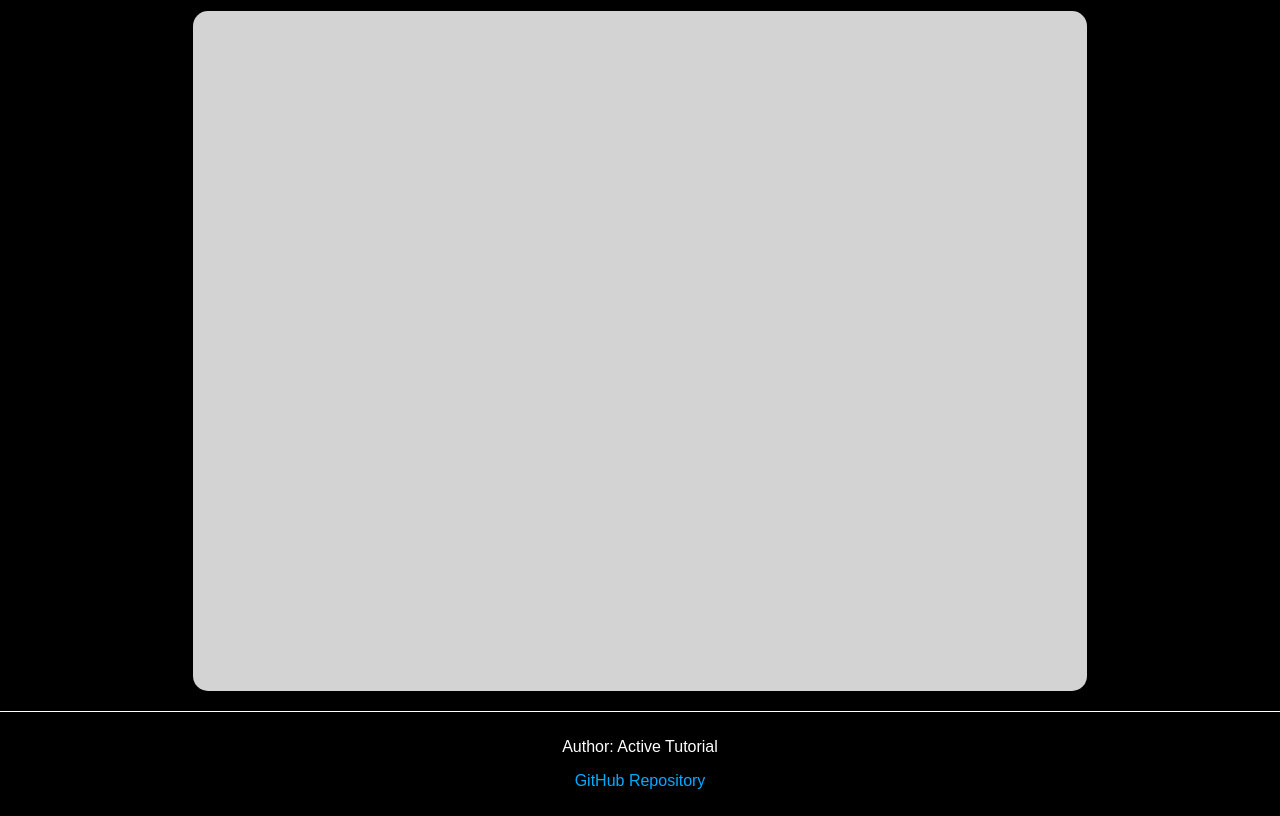
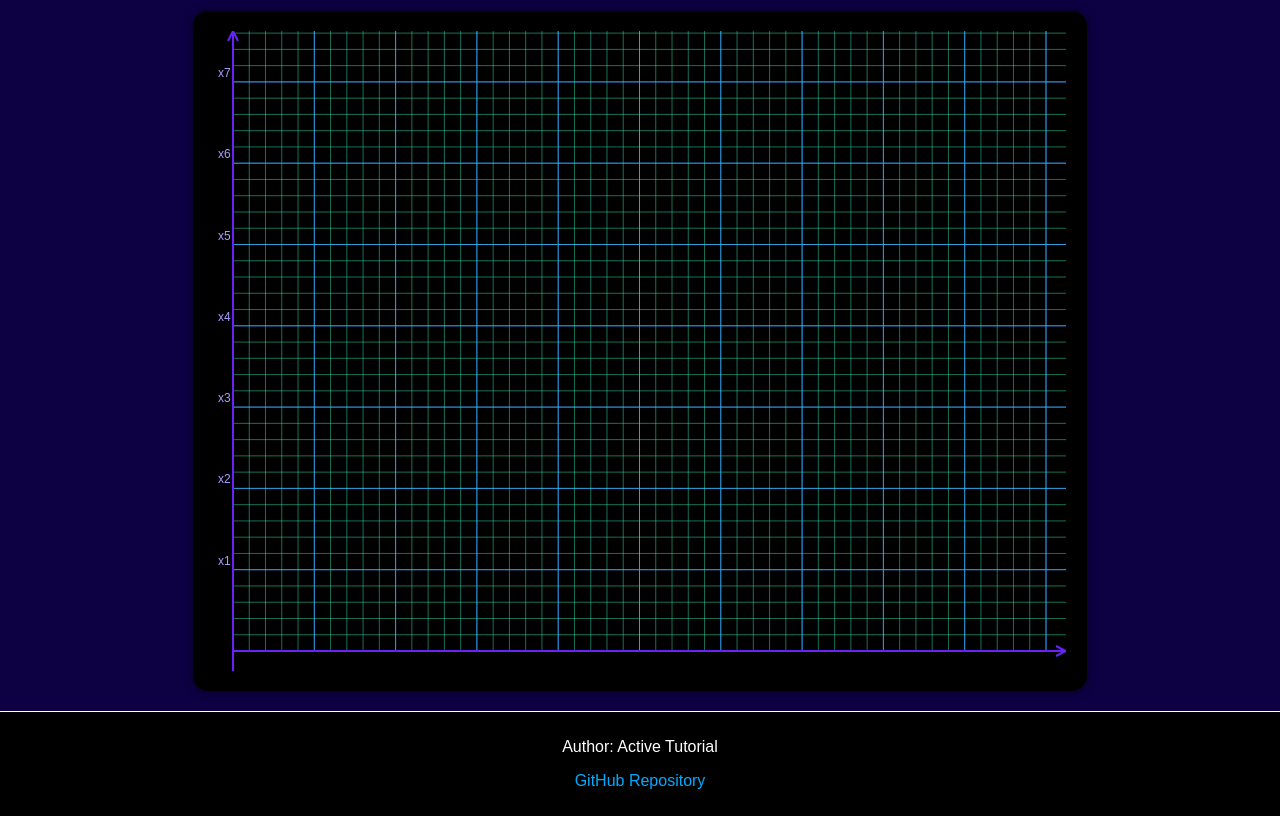
Before and after one commit to ActiveTutorial/stock-market-game, a website: page frontend/index.html in a window 1280 px wide. Shown: the part 82-898 px from the top of the page. Drawn offline with Linux system fonts and the light colour scheme; no server answers.

Commit message:
Added cordenate system drawing - Function to resize canvas - Function to draw grid - Function to draw axis - CSS to style the canvas

```diff
--- a/frontend/script.js
+++ b/frontend/script.js
@@ -1,7 +1,139 @@
 document.addEventListener('DOMContentLoaded', () => {
+
+    // Fetch and set version number
     fetch('/api/version')
         .then(response => response.json())
         .then(data => {
             document.getElementById('version').textContent = `Stock Market Game v${data.version}`;
         });
+
+    // Create canvas
+    const canvas = document.getElementById('stockCanvas');
+    const ctx = canvas.getContext('2d');
+
+    function resizeCanvas() {
+        const mainDiv = document.querySelector('.main');
+        // Adjust size to fit inside the div
+        canvas.width = mainDiv.clientWidth - 40;
+        canvas.height = mainDiv.clientHeight - 40;
+    }
+
+    function drawCoordinateSystem() {
+        // Height and width of the canvas
+        const width = canvas.width;
+        const height = canvas.height;
+        // Step size for thick and thin grid lines
+        const step = (width - 40) / 10; // Adjust step to align with axes
+        const subStep = step / 5; // Sub-step for denser grid lines
+
+        ctx.clearRect(0, 0, width, height); // Clear the canvas before drawing
+
+        // Create temporary elements to get computed styles
+        const styleElements = {};
+        ['main-grid-line', 'dense-grid-line', 'axis-label', 'axis-line', 'axis-arrow'].forEach(className => {
+            styleElements[className] = document.createElement('div');
+            styleElements[className].className = className;
+            styleElements[className].style.display = 'none';
+            document.body.appendChild(styleElements[className]);
+        });
+
+        // Draw main grid lines
+        // Set line style
+        ctx.strokeStyle = getComputedStyle(styleElements['main-grid-line']).stroke;
+        ctx.lineWidth = parseFloat(getComputedStyle(styleElements['main-grid-line']).strokeWidth);
+
+        // Draw vertical main grid lines
+        for (let x = 20; x <= width - 20; x += step) {
+            ctx.beginPath();
+            ctx.moveTo(x, 0);
+            ctx.lineTo(x, height - 20);
+            ctx.stroke();
+        }
+
+        // Draw horizontal main grid lines
+        for (let y = height - 20; y >= 0; y -= step) {
+            ctx.beginPath();
+            ctx.moveTo(20, y);
+            ctx.lineTo(width, y);
+            ctx.stroke();
+        }
+
+        // Draw denser grid lines
+        // Set line style
+        ctx.strokeStyle = getComputedStyle(styleElements['dense-grid-line']).stroke;
+        ctx.lineWidth = parseFloat(getComputedStyle(styleElements['dense-grid-line']).strokeWidth);
+
+        // Draw vertical denser grid lines
+        for (let x = 20 + subStep; x <= width - 20; x += subStep) {
+            ctx.beginPath();
+            ctx.moveTo(x, 0);
+            ctx.lineTo(x, height - 20);
+            ctx.stroke();
+        }
+
+        // Draw horizontal denser grid lines
+        for (let y = height - 20 - subStep; y >= 0; y -= subStep) {
+            ctx.beginPath();
+            ctx.moveTo(20, y);
+            ctx.lineTo(width, y);
+            ctx.stroke();
+        }
+
+        // Draw coordinate markings
+        ctx.fillStyle = getComputedStyle(styleElements['axis-label']).fill;
+        ctx.font = `${getComputedStyle(styleElements['axis-label']).fontSize} Arial`;
+        for (let i = 1; i <= 9; i++) {
+            ctx.fillText(`x${i}`, 5, height - (i * step) - 25);
+        }
+
+        // Draw axes
+        ctx.strokeStyle = getComputedStyle(styleElements['axis-line']).stroke;
+        ctx.lineWidth = parseFloat(getComputedStyle(styleElements['axis-line']).strokeWidth);
+
+        // X-axis
+        ctx.beginPath();
+        ctx.moveTo(20, height - 20);
+        ctx.lineTo(width, height - 20);
+        ctx.stroke();
+
+        // X-axis arrow
+        ctx.strokeStyle = getComputedStyle(styleElements['axis-arrow']).stroke;
+        ctx.lineWidth = parseFloat(getComputedStyle(styleElements['axis-arrow']).strokeWidth);
+        ctx.beginPath();
+        ctx.moveTo(width - 10, height - 25);
+        ctx.lineTo(width, height - 20);
+        ctx.lineTo(width - 10, height - 15);
+        ctx.stroke();
+
+        // Y-axis
+        ctx.strokeStyle = getComputedStyle(styleElements['axis-line']).stroke;
+        ctx.lineWidth = parseFloat(getComputedStyle(styleElements['axis-line']).strokeWidth);
+        ctx.beginPath();
+        ctx.moveTo(20, 0);
+        ctx.lineTo(20, height);
+        ctx.stroke();
+
+        // Y-axis arrow
+        ctx.strokeStyle = getComputedStyle(styleElements['axis-arrow']).stroke;
+        ctx.lineWidth = parseFloat(getComputedStyle(styleElements['axis-arrow']).strokeWidth);
+        ctx.beginPath();
+        ctx.moveTo(15, 10);
+        ctx.lineTo(20, 0);
+        ctx.lineTo(25, 10);
+        ctx.stroke();
+
+        // Remove temporary elements
+        Object.values(styleElements).forEach(element => document.body.removeChild(element));
+    }
+
+    function drawCanvas() {
+        resizeCanvas();
+        drawCoordinateSystem();
+    }
+
+    drawCanvas();
+
+    window.addEventListener('resize', () => {
+        drawCanvas();
+    });
 });
--- a/frontend/style.css
+++ b/frontend/style.css
@@ -1,5 +1,5 @@
 body {
-    background-color: #000000;
+    background-color: #0d0043;
     margin: 0;
     font-family: 'Arial', sans-serif;
     overflow-y: scroll;
@@ -15,7 +15,7 @@ h1 {
 }
 
 .main {
-    background-color: #d3d3d3;
+    background-color: #000000;
     border-radius: 15px;
     width: calc((100vh - 160px) * (4 / 3));
     max-width: 100%;
@@ -62,3 +62,30 @@ footer a:hover {
     border-radius: 10px;
     border: 3px solid #333333;
 }
+
+/* Styles for the graph */
+
+.main-grid-line {
+    stroke: #295eff;
+    stroke-width: 1;
+}
+
+.dense-grid-line {
+    stroke: #31deb3;
+    stroke-width: 0.5;
+}
+
+.axis-label {
+    font-size: 12px;
+    fill: #a99cff;
+}
+
+.axis-line {
+    stroke: #6724f9;
+    stroke-width: 2;
+}
+
+.axis-arrow {
+    stroke: #6724f9;
+    stroke-width: 2;
+}
```
